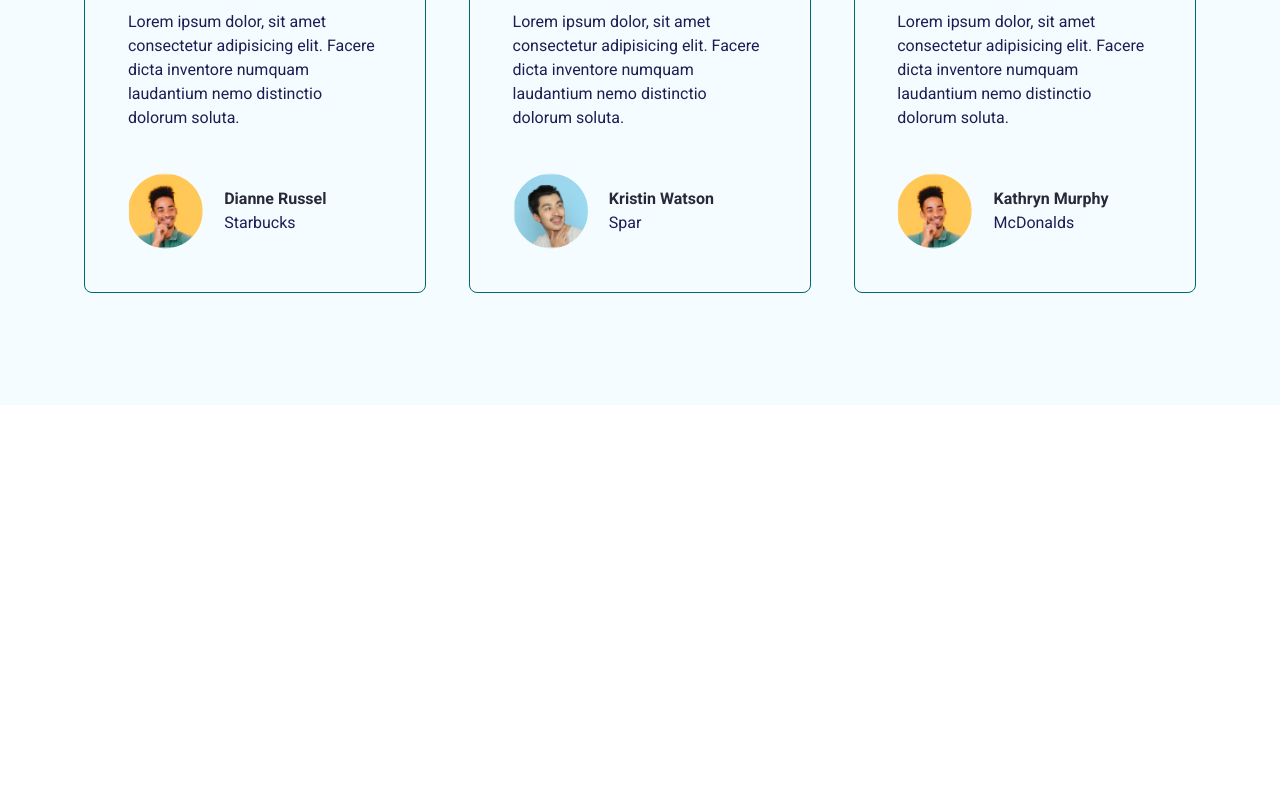
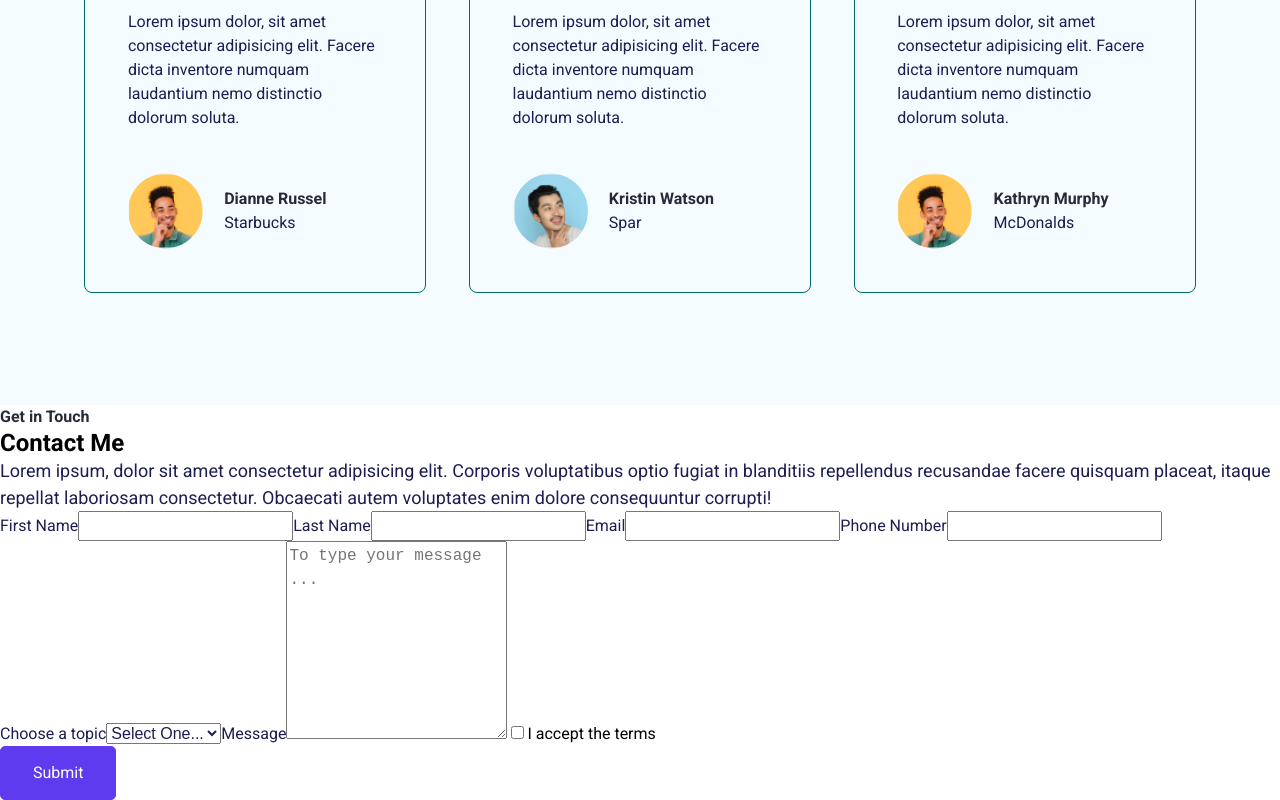
Before and after one commit to Haupt04/Porfolio-Website---React, a React (Create React App) app in the folder porfolio-website/: page / in a window 1280 px wide. Shown: the part 3890-4690 px from the top of the page. Before the commit the page ends 4295 px from the top, so only its background shows below. Built offline with nearby package versions, Linux system fonts and the light colour scheme.

Commit message:
Completed Basic Html Contact Me Component

```diff
--- a/porfolio-website/src/Pages/Home/ContactMe.jsx
+++ b/porfolio-website/src/Pages/Home/ContactMe.jsx
@@ -0,0 +1,54 @@
+
+export default function ContactMe() {
+    return (
+        <section id="Contact" className="contact--section">
+            <div>
+                <p className="sub--title" >Get in Touch</p>
+                <h2>Contact Me</h2>
+                <p className="text-lg">Lorem ipsum, dolor sit amet consectetur adipisicing elit. Corporis voluptatibus optio fugiat in blanditiis repellendus recusandae facere quisquam placeat, itaque repellat laboriosam consectetur. Obcaecati autem voluptates enim dolore consequuntur corrupti!</p>
+            </div>
+            <form className="contact--form--container">
+                <div className="container">
+                    <label htmlFor="first-name" className="contact--label">
+                        <span className="text-md">First Name</span>
+                        <input type="text" className="contact--input text-md" name="first-name" id="first-name" required/>
+                    </label>
+                    <label htmlFor="last-name" className="contact--label">
+                        <span className="text-md">Last Name</span>
+                        <input type="text" className="contact--input text-md" name="last-name" id="last-name" required/>
+                    </label>
+                    <label htmlFor="email" className="contact--label">
+                        <span className="text-md">Email</span>
+                        <input type="email" className="contact--input text-md" name="email" id="email" required/>
+                    </label>
+                    <label htmlFor="phone-number" className="contact--label">
+                        <span className="text-md">Phone Number</span>
+                        <input type="number" className="contact--input text-md" name="phone-number" id="phone-number" required/>
+                    </label>
+                </div>
+                <label htmlFor="choose-topic" className="contact--label">
+                        <span className="text-md">Choose a topic</span>
+                        <select id="choose-topic" className="contact--input text-md">
+                            <option>Select One...</option>
+                            <option>Item 1</option>
+                            <option>Item 2</option>
+                            <option>Item 3</option>
+                        </select>
+                </label>
+                <label htmlFor="message" className="contact--label">
+                        <span className="text-md">Message</span>
+                        <textarea
+                        className="contact--input text-md"
+                        id="message"
+                        rows="8"
+                        placeholder="To type your message ... "/>
+                    </label>
+                    <label htmlFor="checkbox" className="checkbox--label">
+                        <input type="checkbox" required name="checkbox" id="checkbox" />
+                        <span>I accept the terms</span>
+                    </label>
+                    <div><button className="btn btn-primary contact--form--btn">Submit</button></div>
+            </form>
+        </section>
+    )
+}
--- a/porfolio-website/src/Pages/Home/Homescreen/index.jsx
+++ b/porfolio-website/src/Pages/Home/Homescreen/index.jsx
@@ -3,6 +3,7 @@
 import MySkills from "../MySkills";
 import MyPortolio from "../MyPorfolio";
 import Testimonial from "../Testimonials";
+import ContactMe from "../ContactMe";
 
 
 export default function Home() {
@@ -13,6 +14,7 @@
             <AboutMe />
             <MyPortolio />
             <Testimonial />
+            <ContactMe />
         </>
     )
 }
```
